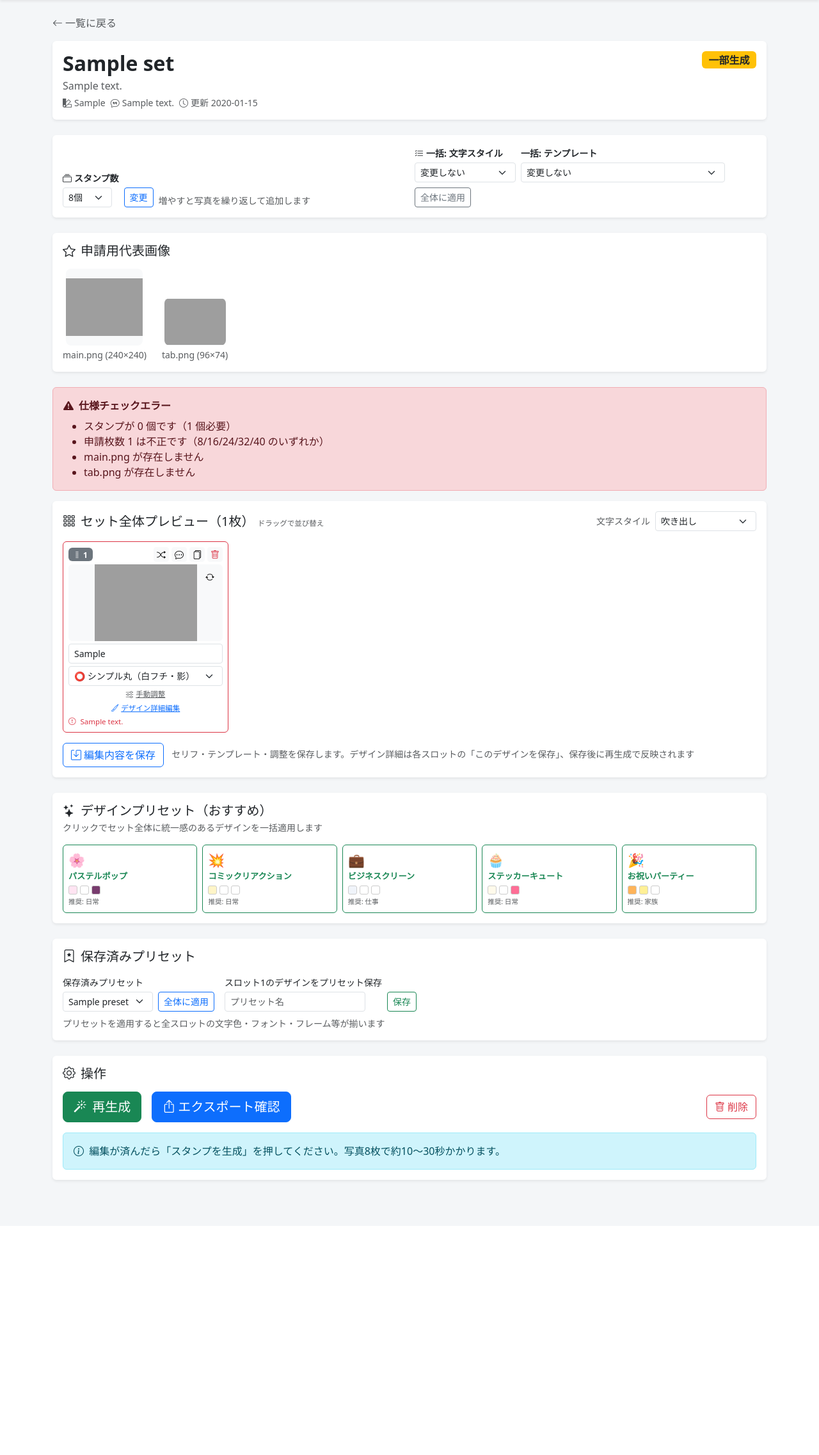
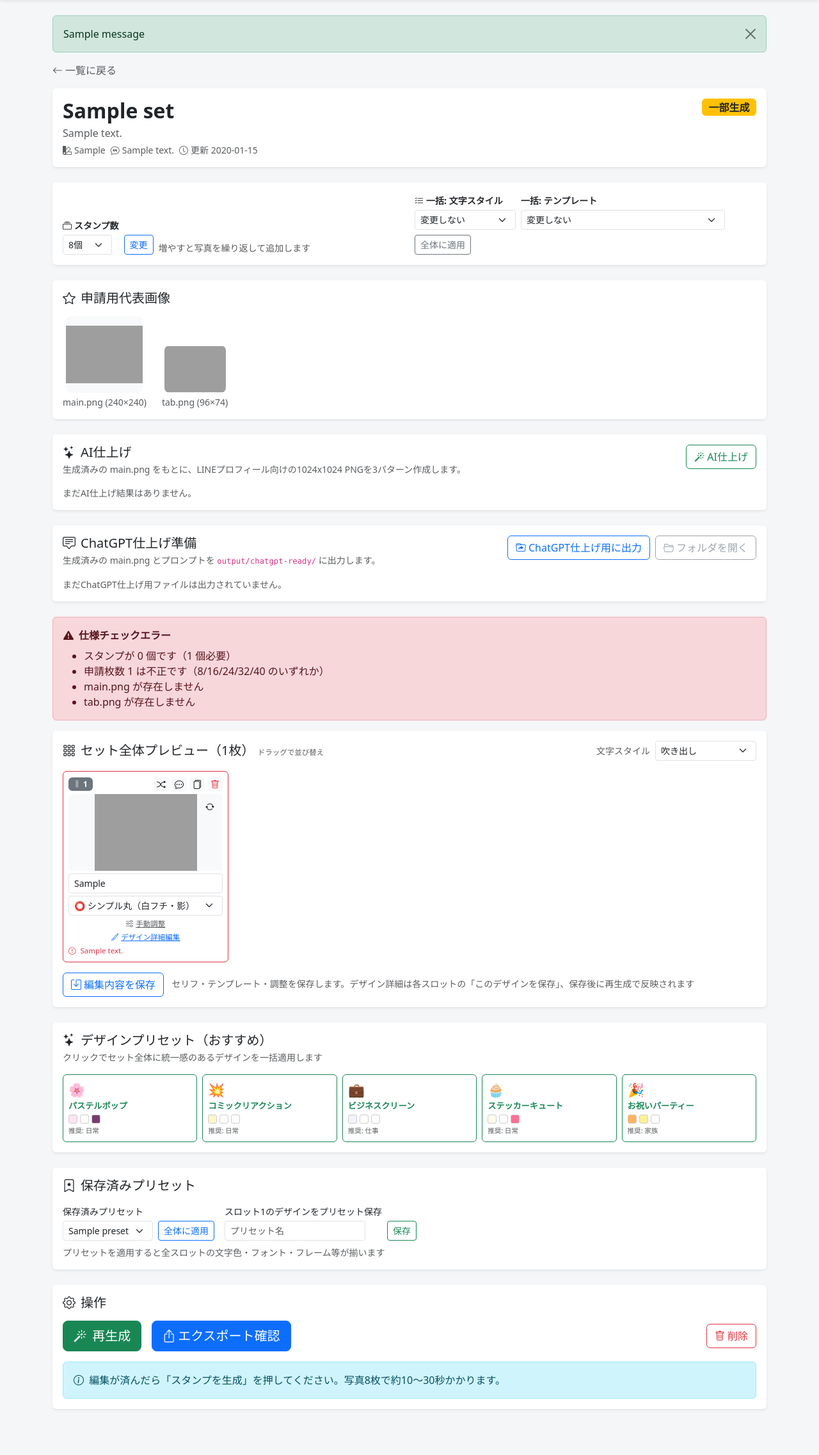
Before and after one commit to yukimomo/line-stamp-maker2, a Flask app: page /stamps/1 in a window 1280 px wide. Shown: the part 56-2330 px from the top of the page at 64% size. Before the commit the page ends 1905 px from the top, so only its background shows below. Run offline with Flask 3, Linux system fonts and the light colour scheme; tables that the repository leaves empty hold one stand-in row (values such as "Sample post"); one stand-in notice (Sample message) is shown; some libraries are stand-ins or nearby versions; grey boxes are pictures that could not be loaded.

Commit message:
Add AI finish and ChatGPT-ready export

```diff
--- a/app/routes.py
+++ b/app/routes.py
@@ -5,7 +5,7 @@ from io import BytesIO
 from pathlib import Path
 
 from flask import (
-    Blueprint, abort, current_app, jsonify, redirect,
+    Blueprint, abort, current_app, flash, jsonify, redirect,
     render_template, request, send_file, url_for,
 )
 
@@ -21,6 +21,8 @@ from .services.stamp_themes import THEMES, assign_captions_to_photos
 from .services.text_styles import TEXT_STYLES
 from .services.metadata import META_FIELDS, LINE_CATEGORIES, default_metadata, suggest_metadata
 from .services.review import run_review
+from .services.ai_finish import VARIANTS as AI_FINISH_VARIANTS, finish_icon_with_ai
+from .services.chatgpt_ready import prepare_chatgpt_ready, open_folder
 from .services.design_presets import (
     BUILTIN_PRESETS, preset_overrides, preset_decorations, preset_main_bg,
 )
@@ -70,6 +72,35 @@ def _touch(db, set_id: int) -> None:
         "UPDATE stamp_sets SET updated_at = datetime('now','localtime') WHERE id = ?",
         (set_id,),
     )
+
+
+def _ai_finish_outputs(stamp_set) -> list[dict[str, str]]:
+    output_dir = stamp_set["output_dir"] if stamp_set and stamp_set["output_dir"] else ""
+    if not output_dir:
+        return []
+    base = Path(output_dir) / "ai_finish"
+    outputs: list[dict[str, str]] = []
+    for key, label in AI_FINISH_VARIANTS.items():
+        path = base / f"{key}.png"
+        if path.exists():
+            outputs.append({"key": key, "label": label, "path": str(path)})
+    return outputs
+
+
+def _chatgpt_ready_info() -> dict:
+    base = Path(current_app.config["OUTPUT_DIR"]) / "chatgpt-ready"
+    prompt_path = base / "prompt.txt"
+    files = []
+    for key in ("natural", "storybook", "premium"):
+        path = base / f"icon_{key}_source.png"
+        if path.exists():
+            files.append({"key": key, "path": str(path)})
+    return {
+        "output_dir": str(base),
+        "prompt_path": str(prompt_path) if prompt_path.exists() else "",
+        "files": files,
+        "exists": bool(files) or prompt_path.exists(),
+    }
 
 
 # ---------------------------------------------------------------------------
@@ -226,6 +257,8 @@ def detail(set_id: int):
         DECORATIONS=DECORATIONS,
         BUILTIN_PRESETS=BUILTIN_PRESETS,
         caption_templates=CAPTION_TEMPLATES,
+        ai_finish_outputs=_ai_finish_outputs(stamp_set),
+        chatgpt_ready=_chatgpt_ready_info(),
     )
 
 
@@ -395,6 +428,69 @@ def generate(set_id: int):
     )
     _touch(db, set_id)
     db.commit()
+    return redirect(url_for("stamps.detail", set_id=set_id))
+
+
+@bp.route("/stamps/<int:set_id>/ai_finish", methods=["POST"])
+def ai_finish(set_id: int):
+    db = get_db()
+    stamp_set = db.execute("SELECT * FROM stamp_sets WHERE id = ?", (set_id,)).fetchone()
+    if stamp_set is None:
+        abort(404)
+    if stamp_set["status"] not in ("generated", "partial") or not stamp_set["output_dir"]:
+        flash("AI仕上げは、アイコン生成後に実行できます。", "warning")
+        return redirect(url_for("stamps.detail", set_id=set_id))
+
+    output_dir = Path(stamp_set["output_dir"])
+    input_path = output_dir / "main.png"
+    try:
+        results = finish_icon_with_ai(input_path, output_dir / "ai_finish")
+    except Exception as exc:
+        flash(f"AI仕上げに失敗しました: {exc}", "danger")
+    else:
+        flash(f"AI仕上げが完了しました（{len(results)}パターン）。", "success")
+
+    _touch(db, set_id)
+    db.commit()
+    return redirect(url_for("stamps.detail", set_id=set_id))
+
+
+@bp.route("/stamps/<int:set_id>/chatgpt_ready", methods=["POST"])
+def chatgpt_ready(set_id: int):
+    db = get_db()
+    stamp_set = db.execute("SELECT * FROM stamp_sets WHERE id = ?", (set_id,)).fetchone()
+    if stamp_set is None:
+        abort(404)
+    if stamp_set["status"] not in ("generated", "partial") or not stamp_set["output_dir"]:
+        flash("ChatGPT仕上げ用の出力は、アイコン生成後に実行できます。", "warning")
+        return redirect(url_for("stamps.detail", set_id=set_id))
+
+    try:
+        result = prepare_chatgpt_ready(
+            Path(stamp_set["output_dir"]) / "main.png",
+            Path(current_app.config["OUTPUT_DIR"]),
+        )
+    except Exception as exc:
+        flash(f"ChatGPT仕上げ用の出力に失敗しました: {exc}", "danger")
+    else:
+        clip = "プロンプトもクリップボードにコピーしました。" if result.clipboard_copied else "プロンプトは prompt.txt に保存しました。"
+        flash(f"ChatGPT仕上げ用ファイルを出力しました。{clip}", "success")
+
+    _touch(db, set_id)
+    db.commit()
+    return redirect(url_for("stamps.detail", set_id=set_id))
+
+
+@bp.route("/stamps/<int:set_id>/chatgpt_ready/open", methods=["POST"])
+def open_chatgpt_ready(set_id: int):
+    db = get_db()
+    stamp_set = db.execute("SELECT id FROM stamp_sets WHERE id = ?", (set_id,)).fetchone()
+    if stamp_set is None:
+        abort(404)
+    try:
+        open_folder(Path(current_app.config["OUTPUT_DIR"]) / "chatgpt-ready")
+    except Exception as exc:
+        flash(f"出力フォルダを開けませんでした: {exc}", "danger")
     return redirect(url_for("stamps.detail", set_id=set_id))
 
 
--- a/app/templates/base.html
+++ b/app/templates/base.html
@@ -51,6 +51,16 @@
 </div>
 
 <div class="container pb-5">
+  {% with messages = get_flashed_messages(with_categories=true) %}
+    {% if messages %}
+      {% for category, message in messages %}
+      <div class="alert alert-{{ category }} alert-dismissible fade show" role="alert">
+        {{ message }}
+        <button type="button" class="btn-close" data-bs-dismiss="alert"></button>
+      </div>
+      {% endfor %}
+    {% endif %}
+  {% endwith %}
   {% block content %}{% endblock %}
 </div>
 
--- a/app/templates/detail.html
+++ b/app/templates/detail.html
@@ -104,6 +104,80 @@
         <div class="small text-muted mt-1">tab.png (96×74)</div>
       </div>
     </div>
+  </div>
+</div>
+
+<div class="card border-0 shadow-sm mb-4">
+  <div class="card-body">
+    <div class="d-flex justify-content-between align-items-start gap-3 flex-wrap mb-3">
+      <div>
+        <h5 class="card-title mb-1"><i class="bi bi-stars me-2"></i>AI仕上げ</h5>
+        <p class="text-muted small mb-0">生成済みの main.png をもとに、LINEプロフィール向けの1024x1024 PNGを3パターン作成します。</p>
+      </div>
+      <form method="post" action="{{ url_for('stamps.ai_finish', set_id=stamp_set['id']) }}" id="ai-finish-form">
+        <button type="submit" id="ai-finish-btn" class="btn btn-outline-success">
+          <i class="bi bi-magic me-1"></i>AI仕上げ
+        </button>
+      </form>
+    </div>
+    {% if ai_finish_outputs %}
+    <div class="row row-cols-1 row-cols-md-3 g-3">
+      {% for out in ai_finish_outputs %}
+      <div class="col">
+        <div class="border rounded p-2 h-100 text-center">
+          <img src="{{ out.path | photourl }}"
+               class="w-100"
+               style="max-width:220px;aspect-ratio:1/1;object-fit:cover;background:#f8f9fa;border-radius:8px"
+               alt="{{ out.key }} AI仕上げ">
+          <div class="fw-semibold mt-2">{{ out.key }}</div>
+          <a class="small" href="{{ out.path | photourl }}" target="_blank" rel="noopener">PNGを開く</a>
+        </div>
+      </div>
+      {% endfor %}
+    </div>
+    {% else %}
+    <div class="text-muted small">まだAI仕上げ結果はありません。</div>
+    {% endif %}
+  </div>
+</div>
+
+<div class="card border-0 shadow-sm mb-4">
+  <div class="card-body">
+    <div class="d-flex justify-content-between align-items-start gap-3 flex-wrap mb-3">
+      <div>
+        <h5 class="card-title mb-1"><i class="bi bi-chat-square-text me-2"></i>ChatGPT仕上げ準備</h5>
+        <p class="text-muted small mb-0">生成済みの main.png とプロンプトを <code>output/chatgpt-ready/</code> に出力します。</p>
+      </div>
+      <div class="d-flex gap-2 flex-wrap">
+        <form method="post" action="{{ url_for('stamps.chatgpt_ready', set_id=stamp_set['id']) }}" id="chatgpt-ready-form">
+          <button type="submit" id="chatgpt-ready-btn" class="btn btn-outline-primary">
+            <i class="bi bi-folder-symlink me-1"></i>ChatGPT仕上げ用に出力
+          </button>
+        </form>
+        <form method="post" action="{{ url_for('stamps.open_chatgpt_ready', set_id=stamp_set['id']) }}">
+          <button type="submit" class="btn btn-outline-secondary" {% if not chatgpt_ready.exists %}disabled{% endif %}>
+            <i class="bi bi-folder2-open me-1"></i>フォルダを開く
+          </button>
+        </form>
+      </div>
+    </div>
+    {% if chatgpt_ready.exists %}
+    <div class="small text-muted mb-2">出力先: <code>{{ chatgpt_ready.output_dir }}</code></div>
+    <div class="d-flex flex-wrap gap-2">
+      {% for f in chatgpt_ready.files %}
+      <a class="btn btn-sm btn-light border" href="{{ f.path | photourl }}" target="_blank" rel="noopener">
+        {{ f.key }} source
+      </a>
+      {% endfor %}
+      {% if chatgpt_ready.prompt_path %}
+      <a class="btn btn-sm btn-light border" href="{{ chatgpt_ready.prompt_path | photourl }}" target="_blank" rel="noopener">
+        prompt.txt
+      </a>
+      {% endif %}
+    </div>
+    {% else %}
+    <div class="text-muted small">まだChatGPT仕上げ用ファイルは出力されていません。</div>
+    {% endif %}
   </div>
 </div>
 {% endif %}
@@ -515,6 +589,25 @@ document.getElementById('generate-form').addEventListener('submit', function ()
 });
 
 // ── drag & drop reorder (SortableJS) ──
+const aiFinishForm = document.getElementById('ai-finish-form');
+if (aiFinishForm) {
+  aiFinishForm.addEventListener('submit', function () {
+    const btn = document.getElementById('ai-finish-btn');
+    btn.disabled = true;
+    btn.innerHTML = '<span class="spinner-border spinner-border-sm me-2"></span>AI仕上げ中...';
+    document.getElementById('loading-overlay').style.display = 'flex';
+  });
+}
+
+const chatgptReadyForm = document.getElementById('chatgpt-ready-form');
+if (chatgptReadyForm) {
+  chatgptReadyForm.addEventListener('submit', function () {
+    const btn = document.getElementById('chatgpt-ready-btn');
+    btn.disabled = true;
+    btn.innerHTML = '<span class="spinner-border spinner-border-sm me-2"></span>出力中...';
+  });
+}
+
 const grid = document.getElementById('slot-grid');
 if (window.Sortable) {
   new Sortable(grid, {
--- a/pyproject.toml
+++ b/pyproject.toml
@@ -11,6 +11,7 @@ dependencies = [
     "flask>=3.0",
     "pillow>=10.0",
     "numpy>=1.24",
+    "openai>=1.99",
     # Face detection (Haar cascade). Falls back to a NumPy skin-tone
     # heuristic if cv2 is unavailable, so this is functionally optional.
     "opencv-python-headless>=4.9",
```
Also changed, not shown: app/services/ai_finish.py (added, +71 -0 lines), app/services/chatgpt_ready.py (added, +92 -0 lines), tests/test_ai_finish.py (added, +31 -0 lines), tests/test_chatgpt_ready.py (added, +45 -0 lines), tests/test_routes.py (+111 -0 lines), README.md.
